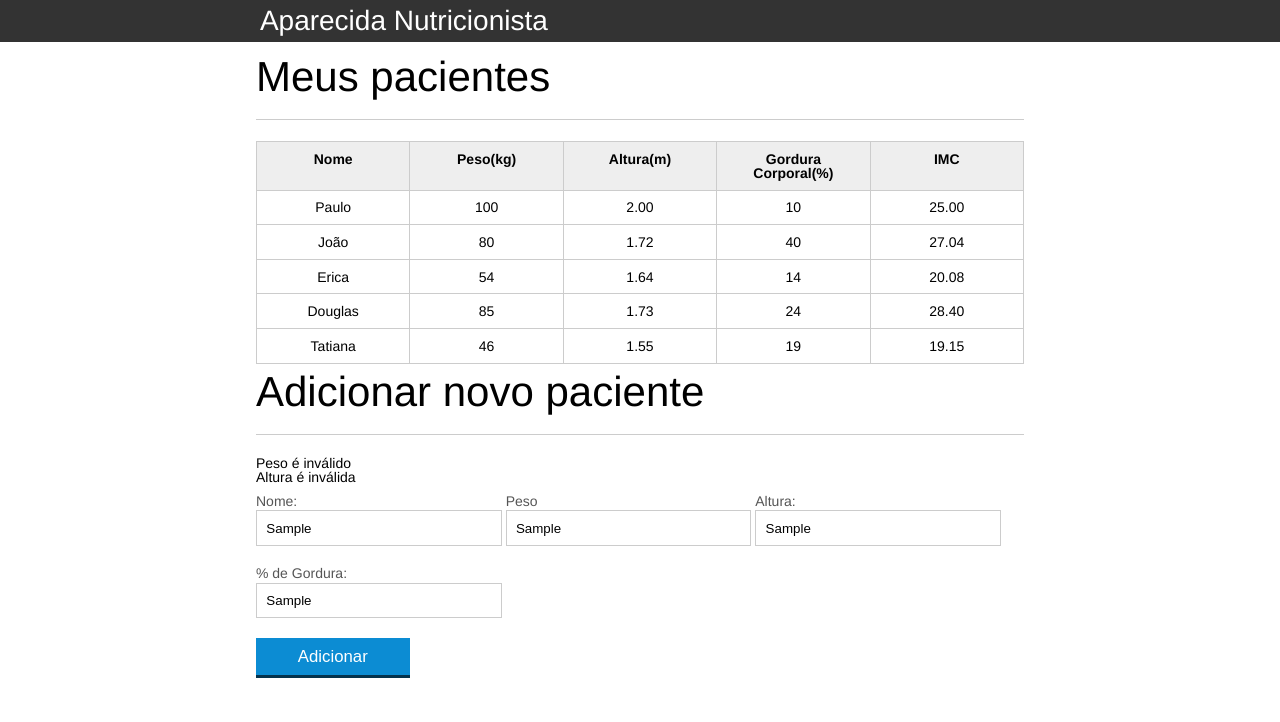
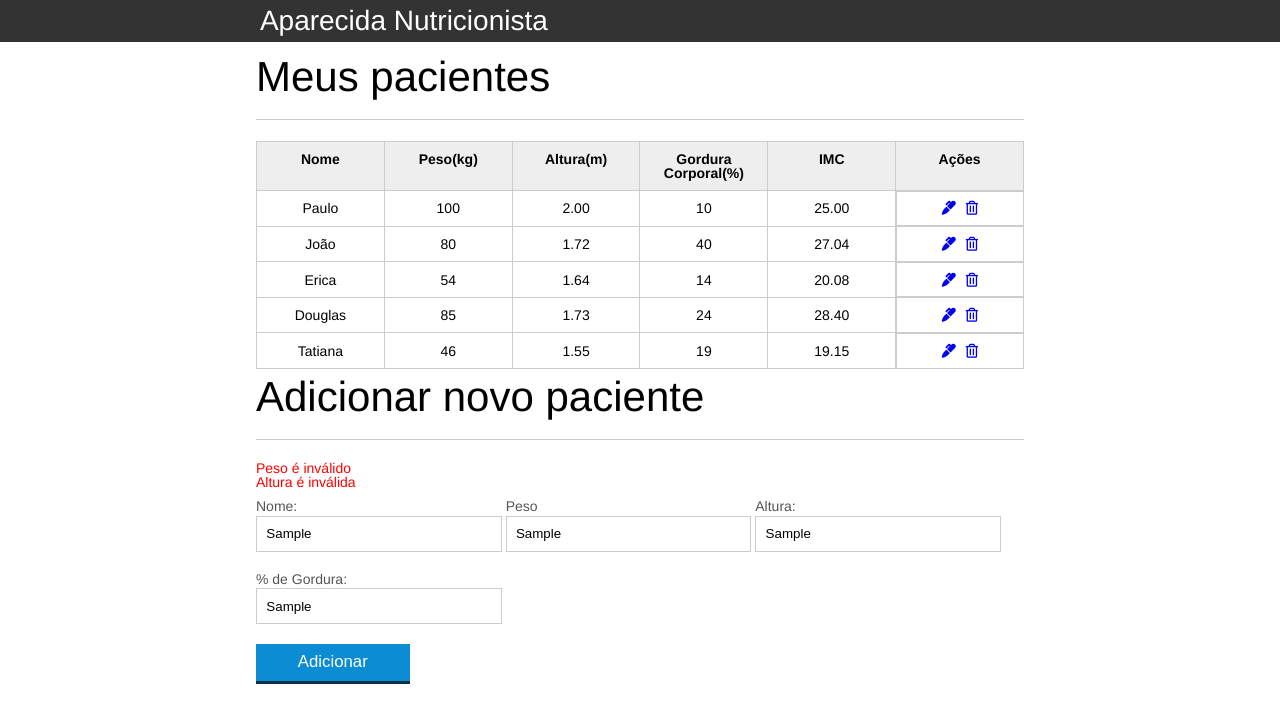
Before and after one commit to EngDevBreonn/IMC-calculator, a plain HTML site: page introducao-javascript/index.html in a window 1280 px wide. Both pictures are taken after typing "Sample", "Sample", "Sample", "Sample" into the empty fields and a click on the button "Adicionar". Drawn offline with Linux system fonts and the light colour scheme.

Commit message:
feat:new icons and error's delete

```diff
--- a/introducao-javascript/css/index.css
+++ b/introducao-javascript/css/index.css
@@ -132,3 +132,24 @@ button[disabled=disabled], button:disabled {
 .campo-invalido{
 	border: 1px solid red;
 }
+
+
+#msg-erro {
+	color: red
+}
+
+.fadeOut{
+	opacity: 0;
+	transition: 0.5s;
+}
+
+tr a:hover{
+	color: grey;
+}
+
+.acoes{
+	display: flex;
+	flex-direction: row;
+	gap: 10px;
+	justify-content: center;
+}
--- a/introducao-javascript/index.html
+++ b/introducao-javascript/index.html
@@ -7,6 +7,7 @@
     <link rel="icon" href="favicon.ico" type="image/x-icon">
     <link rel="stylesheet" type="text/css" href="css/reset.css">
     <link rel="stylesheet" type="text/css" href="css/index.css">
+    <link rel="stylesheet" href="https://use.fontawesome.com/releases/v5.6.3/css/all.css" integrity="sha384-UHRtZLI+pbxtHCWp1t77Bi1L4ZtiqrqD80Kn4Z8NTSRyMA2Fd33n5dQ8lWUE00s/" crossorigin="anonymous">
 
 </head>
 
@@ -28,6 +29,7 @@
                         <th>Altura(m)</th>
                         <th>Gordura Corporal(%)</th>
                         <th>IMC</th>
+                        <th>Ações</th>
                     </tr>
                 </thead>
                 <tbody id="tabela-pacientes">
@@ -37,6 +39,11 @@
                         <td class="info-altura">2.00</td>
                         <td class="info-gordura">10</td>
                         <td class="info-imc">0</td>
+
+                        <td class="acoes">
+                            <a href="#"><i class="fas fa-marker"></i></a>
+                            <a href="#"><i class="far fa-trash-alt"></i></a>
+                        </td>
                     </tr>
 
                     <tr class="paciente">
@@ -45,6 +52,10 @@
                         <td class="info-altura">1.72</td>
                         <td class="info-gordura">40</td>
                         <td class="info-imc">0</td>
+                        <td class="acoes">
+                            <a href="#"><i class="fas fa-marker"></i></a>
+                            <a href="#"><i class="far fa-trash-alt"></i></a>
+                        </td>
                     </tr>
 
                     <tr class="paciente">
@@ -53,6 +64,10 @@
                         <td class="info-altura">1.64</td>
                         <td class="info-gordura">14</td>
                         <td class="info-imc">0</td>
+                        <td class="acoes">
+                            <a href="#"><i class="fas fa-marker"></i></a>
+                            <a href="#"><i class="far fa-trash-alt"></i></a>
+                        </td>
                     </tr>
 
                     <tr class="paciente">
@@ -61,6 +76,10 @@
                         <td class="info-altura">1.73</td>
                         <td class="info-gordura">24</td>
                         <td class="info-imc">0</td>
+                        <td class="acoes">
+                            <a href="#"><i class="fas fa-marker"></i></a>
+                            <a href="#"><i class="far fa-trash-alt"></i></a>
+                        </td>
                     </tr>
                     <tr class="paciente">
                         <td class="info-nome">Tatiana</td>
@@ -68,6 +87,10 @@
                         <td class="info-altura">1.55</td>
                         <td class="info-gordura">19</td>
                         <td class="info-imc">0</td>
+                        <td class="acoes">
+                            <a href="#"><i class="fas fa-marker"></i></a>
+                            <a href="#"><i class="far fa-trash-alt"></i></a>
+                        </td>
                     </tr>
                 </tbody>
             </table>
@@ -101,6 +124,7 @@
     <script src="js/principal.js"></script>
     <script src="js/calcula_imc.js"></script>
     <script src="js/form.js"></script>
+    <script src="js/remove-paciente.js"></script>
 </body>
 
 </html>
--- a/introducao-javascript/js/form.js
+++ b/introducao-javascript/js/form.js
@@ -21,6 +21,9 @@ botaoAdicionar.addEventListener("click", function (event) {
     tabela.appendChild(pacienteTr);
 
     form.reset();
+
+    var msgsErro = document.querySelector("#msg-erro");
+    msgsErro.innerHTML = "";
 })
 
 function obtemPacienteDoFormulario(form) {
--- /dev/null
+++ b/introducao-javascript/js/remove-paciente.js
@@ -0,0 +1,9 @@
+var tabela = document.querySelector("#tabela-pacientes");
+
+tabela.addEventListener("dblclick", function (event){
+    event.target.parentNode.classList.add("fadeOut");
+
+    setTimeout(() => {
+        event.target.parantNode.remove();
+    }, 500);
+});
```
